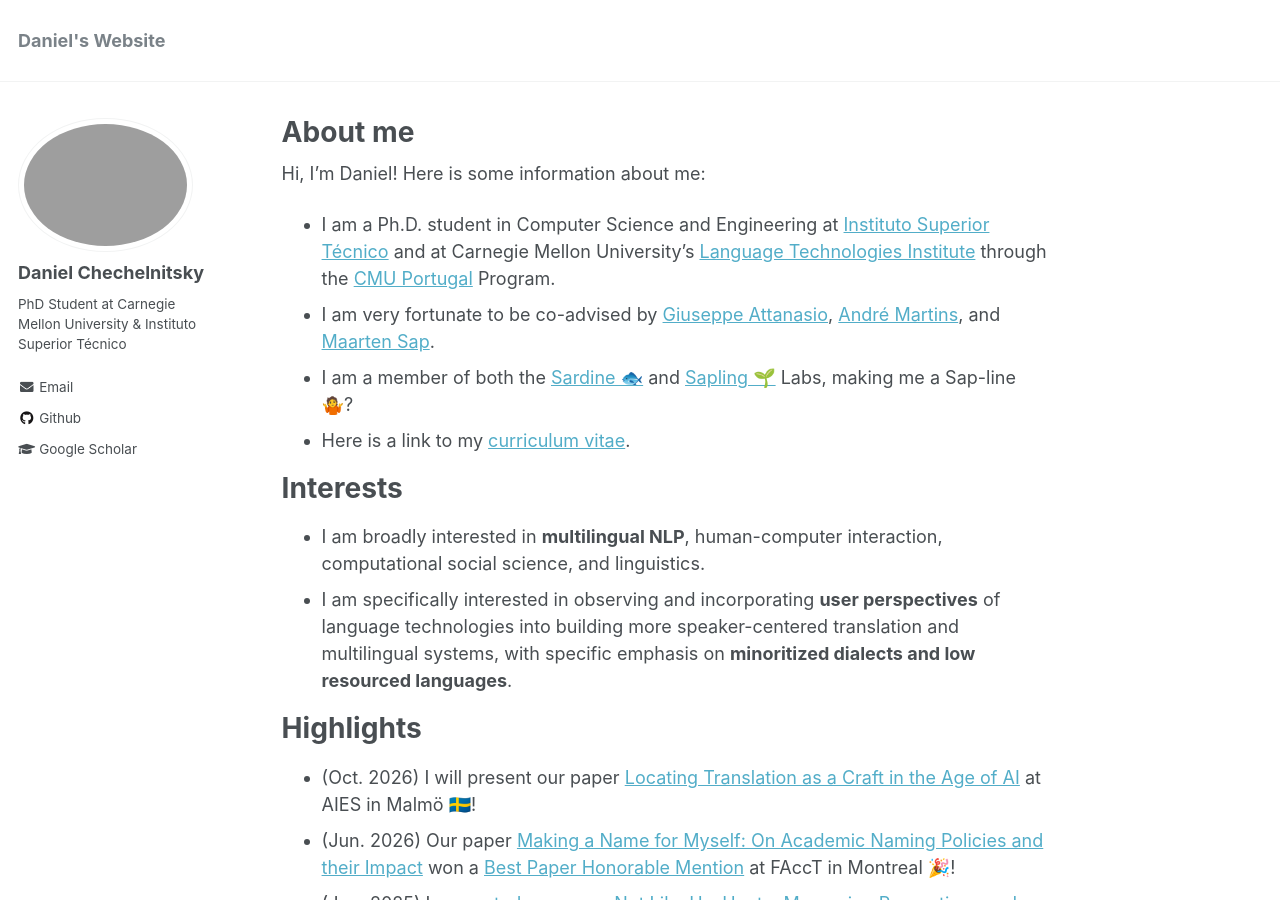
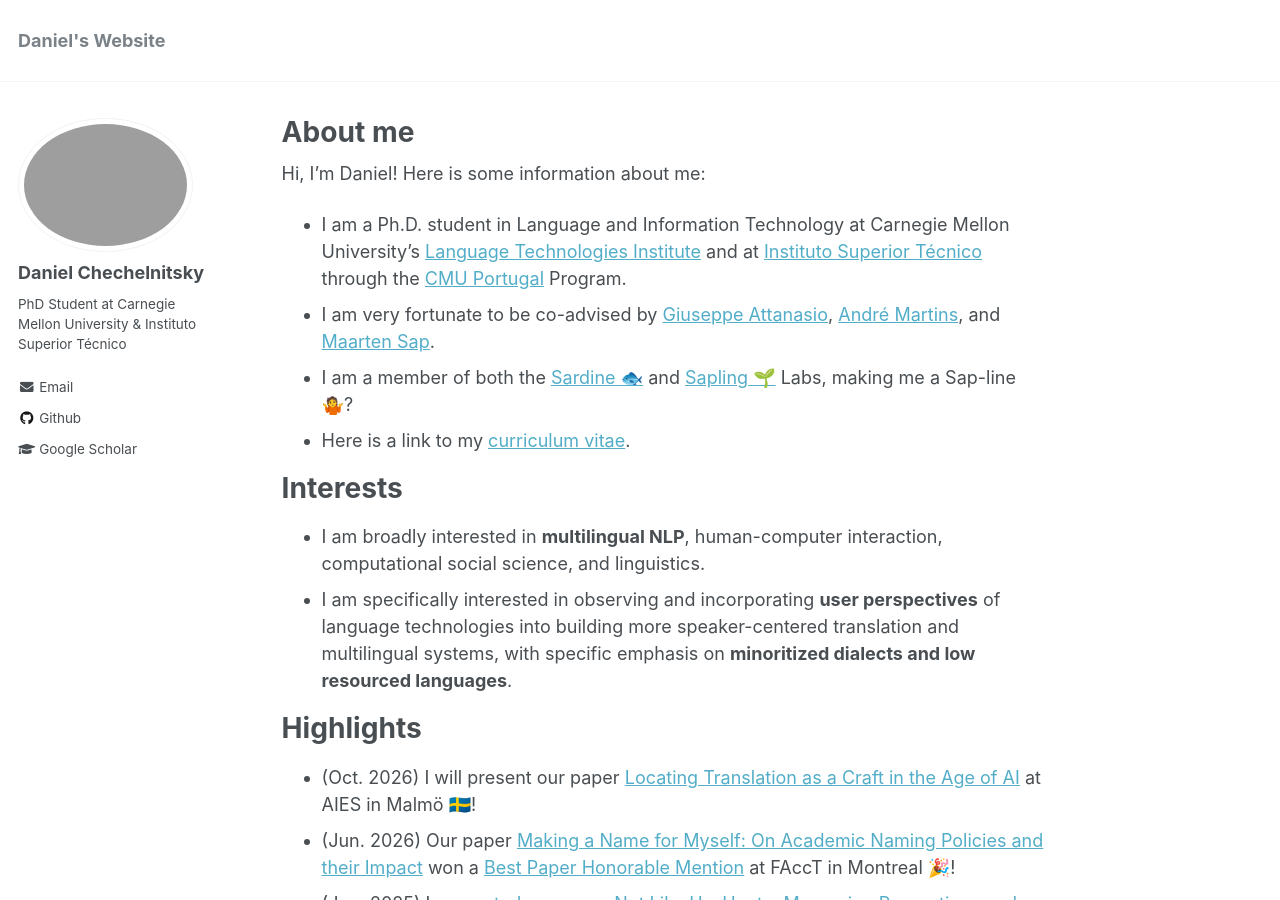
Before and after one commit to chechelnitskd/chechelnitskd.github.io, a Jekyll site: the page built from _pages/about.md, in a window 1280 px wide and 900 px high. Built offline with Jekyll 4.4.1, drawn with Linux system fonts in a browser that asks for light colours.

Commit message:
Update about.md

```diff
--- a/_pages/about.md
+++ b/_pages/about.md
@@ -9,7 +9,7 @@
 ---
 
 Hi, I'm Daniel! Here is some information about me:
-- I am a Ph.D. student in Computer Science and Engineering at [Instituto Superior Técnico](https://tecnico.ulisboa.pt/en/) and at Carnegie Mellon University's [Language Technologies Institute](https://www.lti.cs.cmu.edu/) through the [CMU Portugal](https://cmuportugal.org/) Program.
+- I am a Ph.D. student in Language and Information Technology at Carnegie Mellon University's [Language Technologies Institute](https://www.lti.cs.cmu.edu/) and at [Instituto Superior Técnico](https://tecnico.ulisboa.pt/en/) through the [CMU Portugal](https://cmuportugal.org/) Program.
 - I am very fortunate to be co-advised by [Giuseppe Attanasio](https://gattanasio.cc/), [André Martins](https://andre-martins.github.io/), and [Maarten Sap](https://maartensap.com/).
 - I am a member of both the [Sardine 🐟](https://sardine-lab.github.io/) and [Sapling 🌱](https://maartensap.com/index.html) Labs, making me a Sap-line 🤷?
 - Here is a link to my [curriculum vitae](https://chechelnitskd.github.io/Chechelnitsky_CV_2026.pdf).
```
